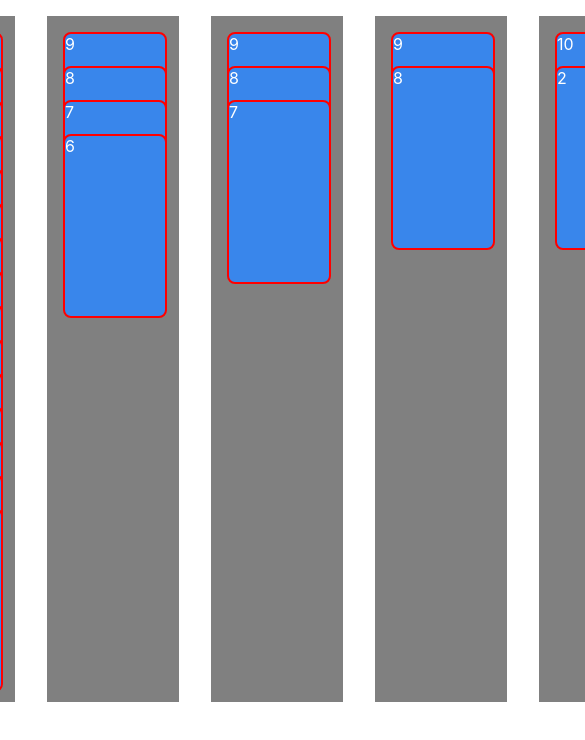
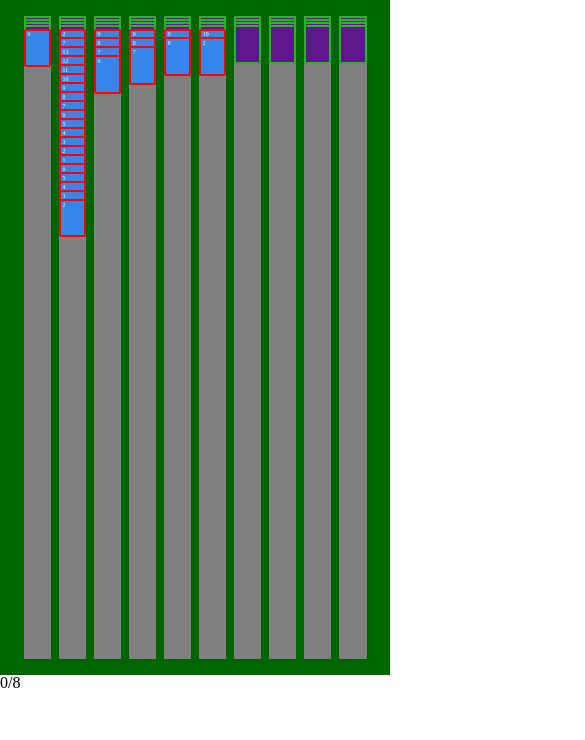
Before and after one commit to cjsellwood/spider, a React (Create React App) app: page / in a window 390 px wide. Shown: the top 740 px of the page, 585 px wide, since content can reach past the window. Built offline with nearby package versions, Linux system fonts and the light colour scheme.

Commit message:
Added hidden cards display and updated styles to be more responsive

```diff
--- a/src/App.css
+++ b/src/App.css
@@ -1,32 +1,48 @@
 body {
-  display: flex;
-  justify-content: center;
-  align-items: center;
+
 }
 
-#columns {
+#columns-container {
   display: flex;
+  height: 80vh;
+  padding: 1rem;
+  background-color: darkgreen;
+  justify-content: center;
 }
 
-#columns > div {
-  width: 100px;
-  padding: 1rem;
+#columns-container > div {
+  width: 7vw;
   background-color: gray;
   color: white;
-  margin: 1rem;
-  padding-bottom: 10rem;
+  margin: 0 1vw;
+  padding-bottom: 1vw;
   user-select: none;
 }
 
 .card {
+  font-size: 1.5vw;
+  padding: 0.5vw;
   background-color: rgb(57, 134, 235);
-  margin-bottom: -150px;
-  height: 180px;
-  width: 100px;
+  margin-bottom: -7.5vw;
+  height: 9.8vw;
+  width: 7vw;
   border: 2px solid red;
-  border-radius: 8px;
-  -webkit-border-radius: 8px;
-  -moz-border-radius: 8px;
-  -ms-border-radius: 8px;
-  -o-border-radius: 8px;
+  border-radius: 0.5vw;
+  -webkit-border-radius: 0.5vw;
+  -moz-border-radius: 0.5vw;
+  -ms-border-radius: 0.5vw;
+  -o-border-radius: 0.5vw;
 }
+
+.hidden-card {
+  background-color: rgb(91, 24, 136);
+  border: 2px solid rgb(40, 180, 35);
+  border-radius: 0.5vw;
+  -webkit-border-radius: 0.5vw;
+  -moz-border-radius: 0.5vw;
+  -ms-border-radius: 0.5vw;
+  -o-border-radius: 0.5vw;
+  margin-bottom: -9vw;
+  height: 9.8vw;
+  width: 7vw;
+}
--- a/src/App.js
+++ b/src/App.js
@@ -1,19 +1,36 @@
-import { useState } from "react";
+import React, { useState } from "react";
 import "./App.css";
 import { DndContext } from "@dnd-kit/core";
+import { v4 as uuidv4 } from "uuid";
 import Droppable from "./Droppable";
 import { restrictToWindowEdges } from "@dnd-kit/modifiers";
 import CardColumn from "./components/CardColumn";
-import { v4 as uuidv4 } from "uuid";
+import HiddenColumn from "./components/HiddenColumn";
 
 function App() {
+  const [hiddenCards, setHiddenCards] = useState([
+    [9, 8, 7, 6],
+    [9, 8, 7, 6],
+    [9, 8, 7, 6],
+    [9, 8, 7, 6],
+    [9, 8, 7, 6],
+    [9, 8, 7, 6],
+    [9, 8, 7, 6],
+    [9, 8, 7, 6],
+    [9, 8, 7, 6],
+    [9, 8, 7, 6],
+  ]);
   const [cards, setCards] = useState([
     [6],
-    [2, 7, 13, 12, 11, 10, 9, 8, 7, 6, 5, 4, 3, 2, 1],
+    [2, 7, 13, 12, 11, 10, 9, 8, 7, 6, 5, 4, 3, 2, 1, 6, 5, 4, 3, 2],
     [9, 8, 7, 6],
     [9, 8, 7],
     [9, 8],
     [10, 2],
+    [],
+    [],
+    [],
+    [],
   ]);
   const [completed, setCompleted] = useState(0);
 
@@ -77,21 +94,20 @@ function App() {
   return (
     <div className="App">
       <DndContext onDragEnd={handleDragEnd} modifiers={[restrictToWindowEdges]}>
-        <div id="columns">
+        <div id="columns-container">
           {cards.map((column, index) => {
             return (
-              <Droppable
-                key={"column" + index}
-                id={uuidv4()}
-                data={{ receivingCol: index }}
-              >
-                <CardColumn column={column} colNum={index} />
-              </Droppable>
+              <div key={"column" + index}>
+                <HiddenColumn hiddenCards={hiddenCards} index={index} />
+                <Droppable id={uuidv4()} data={{ receivingCol: index }}>
+                  <CardColumn column={column} colNum={index} />
+                </Droppable>
+              </div>
             );
           })}
         </div>
       </DndContext>
-      <h1>{completed}</h1>
+      <h1>{completed}/8</h1>
     </div>
   );
 }
--- a/src/components/CardColumn.js
+++ b/src/components/CardColumn.js
@@ -1,7 +1,12 @@
 import CardContainer from "./CardContainer";
 
-const CardColumn = ({ column, colNum }) => {
-  return <CardContainer cardColumn={column} cardRow={0} colNum={colNum}/>;
+const CardColumn = ({ column, colNum, hiddenColumn }) => {
+  return (
+    <div>
+
+      <CardContainer cardColumn={column} cardRow={0} colNum={colNum} />
+    </div>
+  );
 };
 
 export default CardColumn;
--- /dev/null
+++ b/src/components/HiddenColumn.js
@@ -0,0 +1,13 @@
+import React from "react";
+
+const HiddenColumn = ({ hiddenCards, index }) => {
+  return (
+    <React.Fragment>
+      {hiddenCards[index].map((card, i) => (
+        <div key={"hidden" + index + i} className="hidden-card"></div>
+      ))}
+    </React.Fragment>
+  );
+};
+
+export default HiddenColumn;
--- a/src/index.css
+++ b/src/index.css
@@ -1,13 +1,44 @@
+html, body, div, span, applet, object, iframe,
+h1, h2, h3, h4, h5, h6, p, blockquote, pre,
+a, abbr, acronym, address, big, cite, code,
+del, dfn, em, img, ins, kbd, q, s, samp,
+small, strike, strong, sub, sup, tt, var,
+b, u, i, center,
+dl, dt, dd, ol, ul, li,
+fieldset, form, label, legend,
+table, caption, tbody, tfoot, thead, tr, th, td,
+article, aside, canvas, details, embed,
+figure, figcaption, footer, header, hgroup,
+menu, nav, output, ruby, section, summary,
+time, mark, audio, video {
+	margin: 0;
+	padding: 0;
+	border: 0;
+	font-size: 100%;
+	font: inherit;
+	vertical-align: baseline;
+  box-sizing: border-box;
+}
+/* HTML5 display-role reset for older browsers */
+article, aside, details, figcaption, figure,
+footer, header, hgroup, menu, nav, section {
+	display: block;
+}
 body {
-  margin: 0;
-  font-family: -apple-system, BlinkMacSystemFont, 'Segoe UI', 'Roboto', 'Oxygen',
-    'Ubuntu', 'Cantarell', 'Fira Sans', 'Droid Sans', 'Helvetica Neue',
-    sans-serif;
-  -webkit-font-smoothing: antialiased;
-  -moz-osx-font-smoothing: grayscale;
+	line-height: 1;
 }
-
-code {
-  font-family: source-code-pro, Menlo, Monaco, Consolas, 'Courier New',
-    monospace;
+ol, ul {
+	list-style: none;
 }
+blockquote, q {
+	quotes: none;
+}
+blockquote:before, blockquote:after,
+q:before, q:after {
+	content: '';
+	content: none;
+}
+table {
+	border-collapse: collapse;
+	border-spacing: 0;
+}
```
